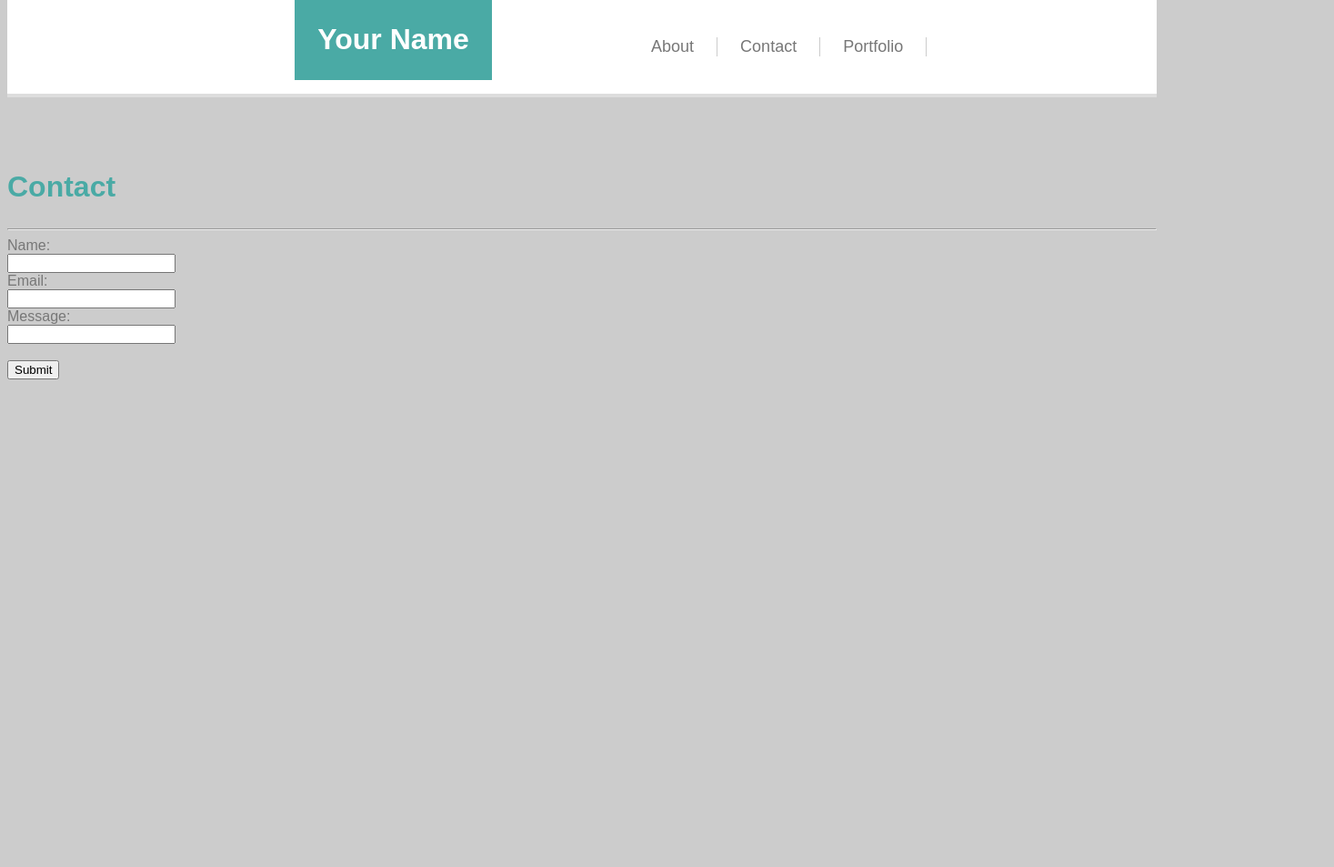
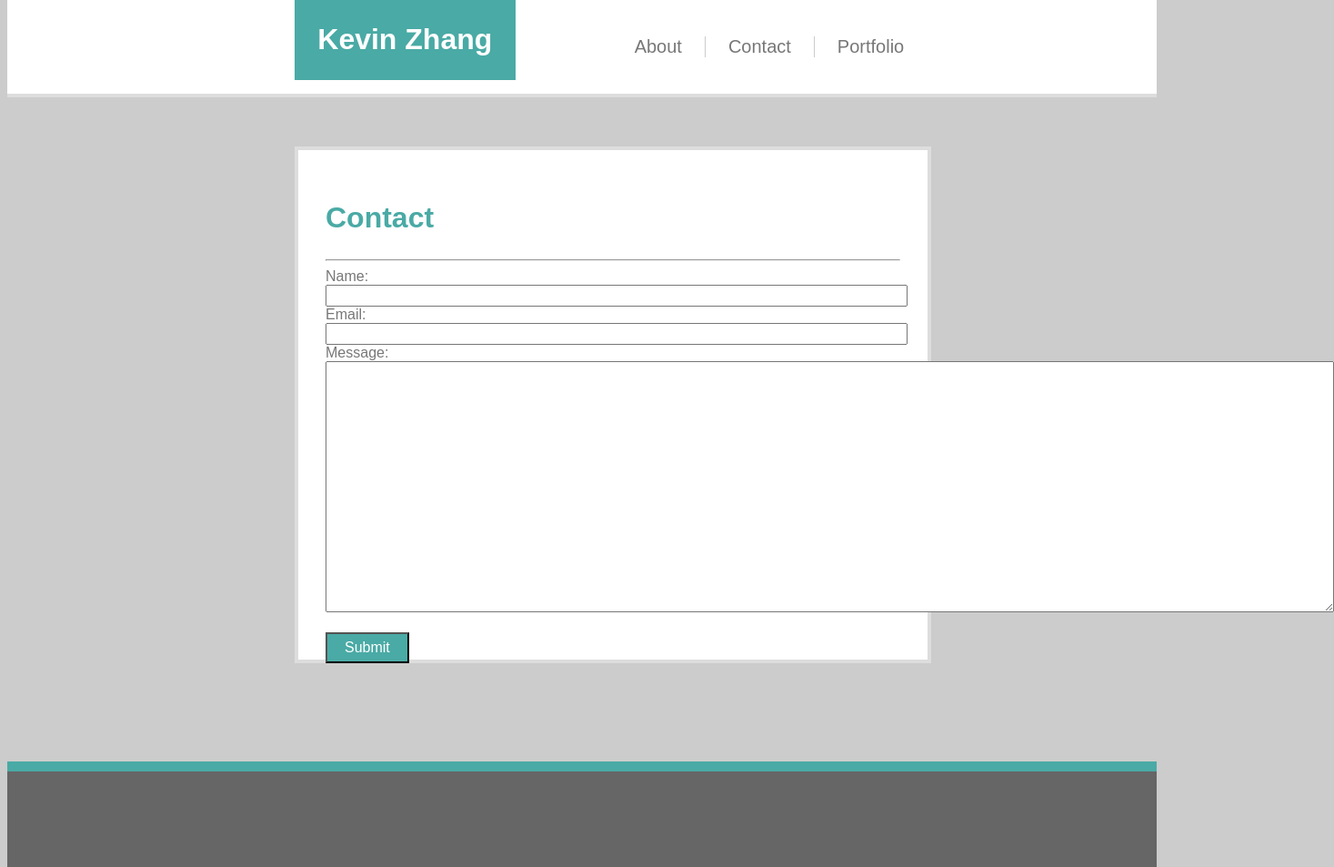
Before and after one commit to Kevin101Zhang/Basic-Portfolio, a plain HTML site: page contact.html in a window 1280 px wide. Shown: the whole page at 91% size, 1467 px wide, since content can reach past the window. Before the commit the page ends 800 px from the top, so only its background shows below. Drawn offline with Linux system fonts and the light colour scheme.

Commit message:
Second-Update

```diff
--- a/assets/css/style.css
+++ b/assets/css/style.css
@@ -1,3 +1,4 @@
+/*Page Layout*/
 body{
 font-family:sans-serif;
 background-color: #cccccc;
@@ -26,11 +27,11 @@ li{
     padding-right: 25px;
     border-right: .1px solid;
     border-color: #cccccc;
-    font-size: 18px;
+    font-size: 20px;
 
 }
 
-.aboutBlock{
+.Block{
     block-size: 500px;
     background-color:#ffffff;
     border: 4px solid;
@@ -88,3 +89,16 @@ ul{
     block-size: 102.5px;
     align-items: center;
 }
+/*Contact Page Specfics*/
+.inputLength{
+    width: 100%;
+    height:18px;
+}
+
+#submit{
+    background-color: #4aaaa5;
+    color: #ffffff;
+    font-size: 16px;
+    padding:1% 3% 1% 3%;
+
+}
--- a/contact.html
+++ b/contact.html
@@ -9,14 +9,15 @@
 
 <body>
 
+
     <header>
 
-                <h1 class="name">Your Name</h2>
+        <h1 class="name">Kevin Zhang</h2>
 
            <ul>
                 <li><a href="#">About</a></li>
                 <li><a href="#">Contact</a></li>
-                        <li><a href="#">Portfolio</a></li>
+                <li id="end"><a href="#">Portfolio</a></li>
             </ul>
 
         </header>
@@ -26,30 +27,32 @@
 
 
 
-    <section class="contactBlock">
+    <section class="Block">
 
     <h2>Contact</h2>
     <hr>
 
     <form action="#">
         Name:<br>
-        <input type="text" name="name">
+        <input class="inputLength" type="text" name="name">
         <br>
         Email:<br>
-        <input type="text" name="email">
+        <input class="inputLength" type="text" name="email">
         <br>
         Message:<br>
-        <input class="bigForm"type="text" name="Message">
+        <textarea rows="18" cols="136" name="comment"></textarea>
 
         <br><br>
-        <input type="submit" name="submit">
+        <input id="submit" type="submit" name="submit">
     </form>
-
-
-
-
 
     </section>
 
+<br><br><br><br><br><br>
+
+<footer>
+
+</footer>
+
 </body>
 </html>
```
Also changed, not shown: index.html (+1 -1 lines), portfolio.html (+13 -4 lines). Lines whose indentation alone changed are shown as unchanged.
